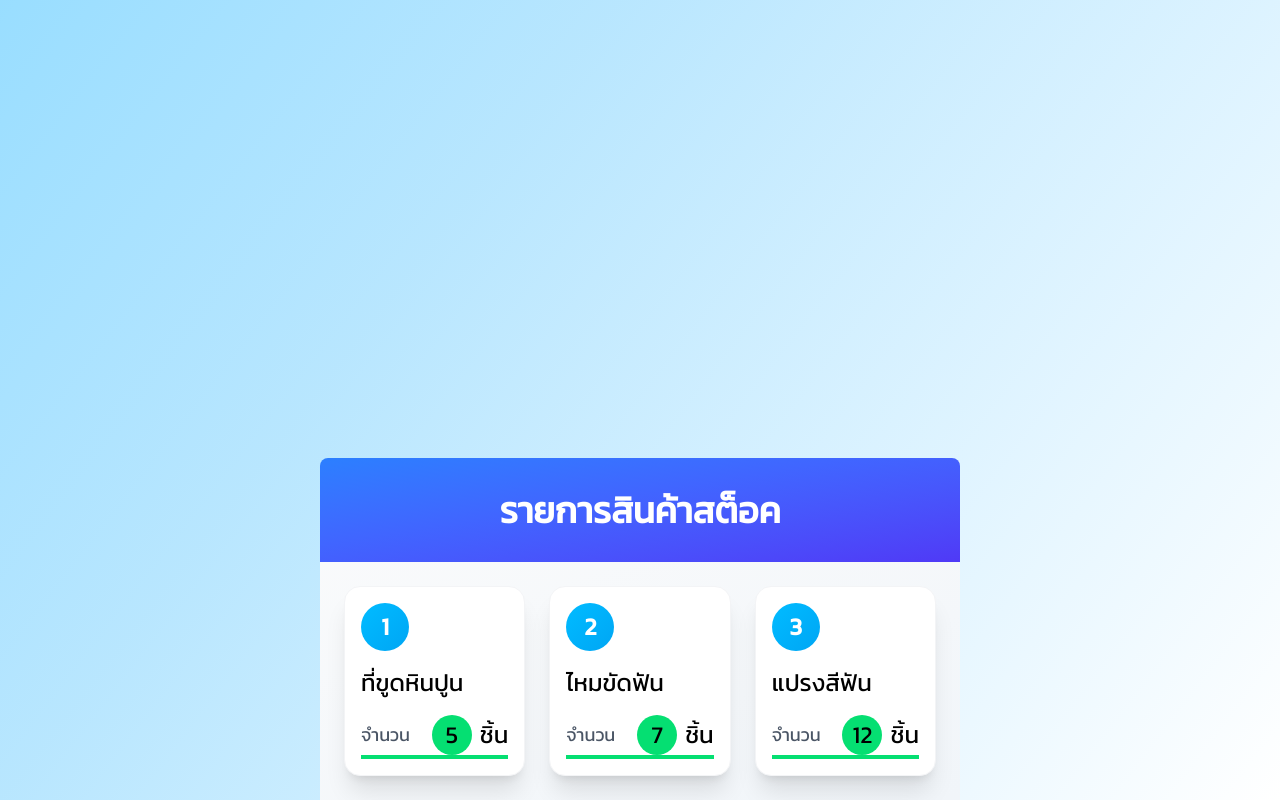
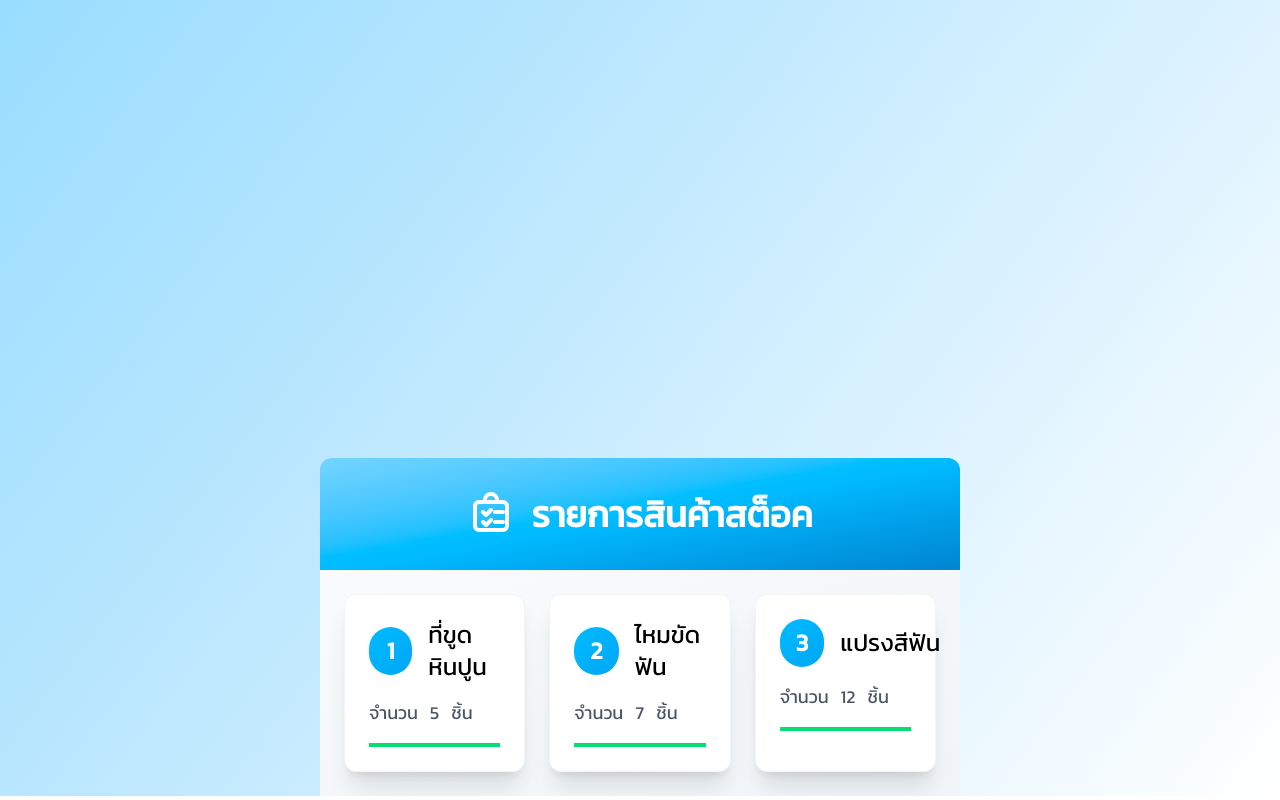
Before and after one commit to panuwit009/dtstock, a Next.js app: page /home in a window 1280 px wide. Shown: the part 856-1656 px from the top of the page. Built offline with nearby package versions, Linux system fonts and the light colour scheme.

Commit message:
ui items

```diff
--- a/src/app/home/components/items.tsx
+++ b/src/app/home/components/items.tsx
@@ -17,37 +17,45 @@ export default function Items () {
         <div className="flex justify-center">
             {/* Container รอง */}
             <div className="w-[100%] md:w-[50%] md:rounded-xl">
-                <div className="bg-gradient-to-br from-blue-500 to-indigo-600 p-8 md:rounded-t-lg">
+                <div className="flex items-center justify-center bg-gradient-to-br from-sky-300 via-sky-400 to-sky-600 p-8 md:rounded-t-xl gap-4">
+                    <svg className="w-12 h-12 text-white" viewBox="0 0 24 24" fill="none" stroke="currentColor" aria-label="product-checklist">
+                        <rect x="4" y="6" width="16" height="14" rx="2" strokeWidth="2" />
+                        <path d="M9 6V5a3 3 0 0 1 6 0v1" strokeWidth="2" strokeLinecap="round" />
+                        <path d="M8 11l1.5 1.5L12 10" strokeWidth="2" strokeLinecap="round" strokeLinejoin="round" />
+                        <path d="M14 11h4" strokeWidth="2" strokeLinecap="round" />
+                        <path d="M8 16l1.5 1.5L12 15" strokeWidth="2" strokeLinecap="round" strokeLinejoin="round" />
+                        <path d="M14 16h4" strokeWidth="2" strokeLinecap="round" />
+                        </svg>
                     <p className="text-4xl font-bold text-white text-center">รายการสินค้าสต็อค</p>
                 </div>
 
                 <div className="p-6 bg-gradient-to-br from-gray-50 to-slate-100">
 
-
-                    <div className="grid grid-cols-1 lg:grid-cols-3 gap-6">
+                    <div className="grid grid-cols-1 md:grid-cols-1 lg:grid-cols-3 gap-6">
                         {itemList.map((item) =>
-                            <div className="bg-white p-4 rounded-2xl shadow-xl hover:shadow-xl transition duration-300 hover:-translate-y-2 border border-gray-100" key={item.id}>
+                            <div className="bg-white p-6 rounded-xl shadow-xl hover:shadow-xl transition duration-300 hover:-translate-y-2 border border-gray-100" key={item.id}>
                                 <div className="grid grid-cols-2 gap-4 flex items-center">
 
-                                    <div className="col-span-2">
-                                        <p className="w-12 h-12 flex justify-center items-center bg-gradient-to-br from-sky-400 to-sky-500 text-white font-bold p-4 text-2xl rounded-full">{item.id}</p>
+                                    <div className="flex items-center col-span-2 gap-4">
+                                        <p className="w-12 h-12 flex justify-center items-center bg-gradient-to-br from-sky-400 to-sky-500
+                                        text-white font-bold p-4 text-2xl rounded-full">{item.id}</p>
+                                        <div className="text-2xl">{item.name}</div>
                                     </div>
 
-                                    <div className="col-span-2 text-2xl">
+                                    {/* <div className="col-span-2 text-2xl">
                                         <p>{item.name}</p>
-                                    </div>
+                                    </div> */}
 
-                                    <div className="text-lg text-gray-600">
+                                    <div className="flex items-center text-lg text-gray-600 gap-3">
                                         <p>จำนวน</p>
-                                    </div>
-
-                                    <div className="flex items-center justify-end text-2xl gap-2">
-                                        <p className="w-6 h-6 bg-green-400 flex items-center justify-center rounded-full p-5">{item.amount}</p>
+                                        <p className="">{item.amount}</p>
                                         <p className="">ชิ้น</p>
                                     </div>
 
                                 </div>
-                                        <hr className="border-2 border-green-400"></hr>
+
+
+                                        <hr className="border-2 border-green-400 mt-4"></hr>
                             </div>
                         )}
                     </div>
```
